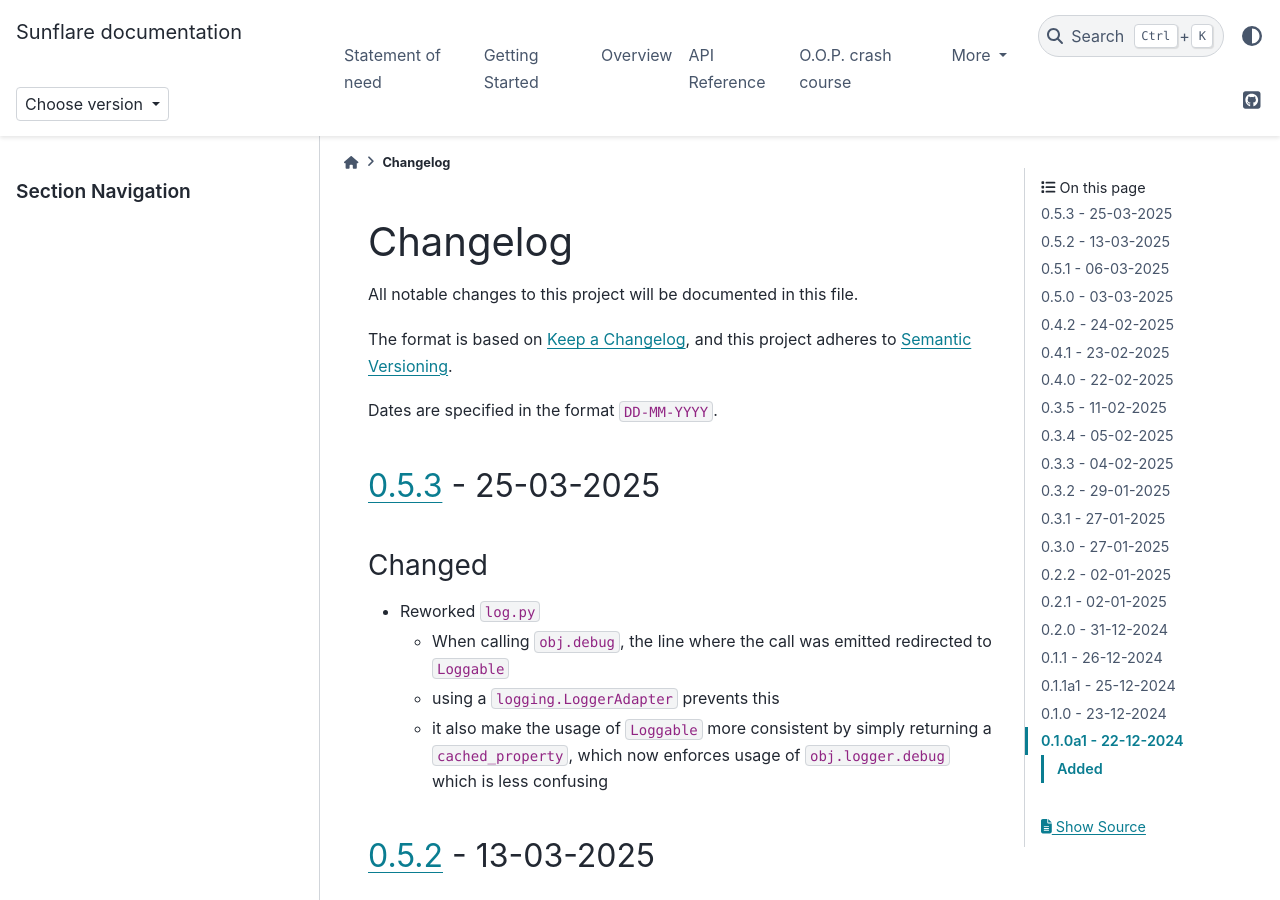
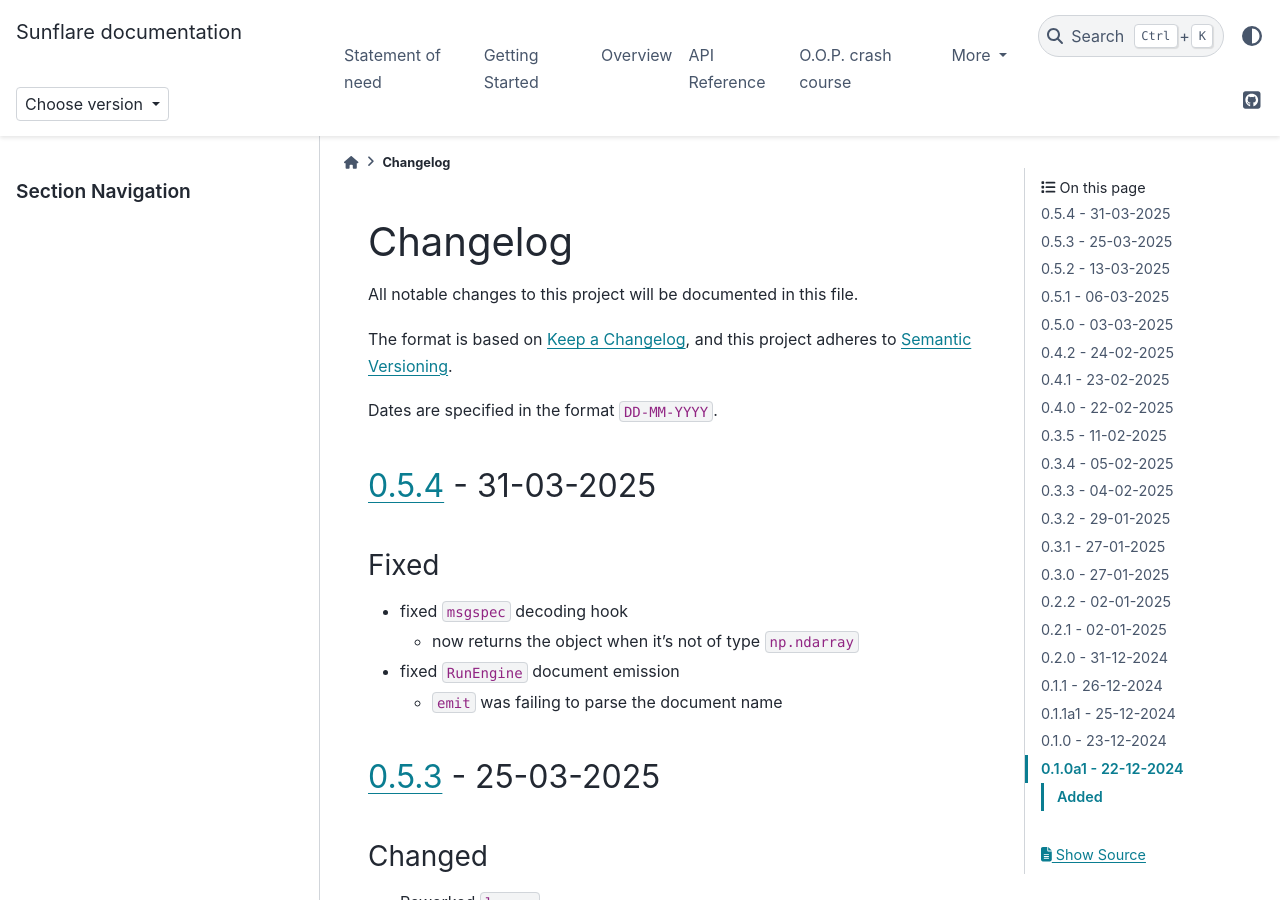
Before and after one commit to redsun-acquisition/sunflare, a Sphinx documentation site: the page built from docs/changelog.md, in a window 1280 px wide and 900 px high. Built offline with Sphinx 7.4.7 and the PyData theme 0.15.4, drawn with Linux system fonts in a browser that asks for light colours.

Commit message:
docs: update changelog and switcher
* prepare for 0.5.4

```diff
--- a/docs/changelog.md
+++ b/docs/changelog.md
@@ -6,6 +6,15 @@
 and this project adheres to [Semantic Versioning](https://semver.org/spec/v2.0.0.html).
 
 Dates are specified in the format `DD-MM-YYYY`.
+
+## [0.5.4] - 31-03-2025
+
+### Fixed
+
+- fixed `msgspec` decoding hook
+  - now returns the object when it's not of type `np.ndarray`
+- fixed `RunEngine` document emission
+  - `emit` was failing to parse the document name
 
 ## [0.5.3] - 25-03-2025
 
@@ -214,6 +223,7 @@
 - Alpha release;
 - Basic project infrastructure;
 
+[0.5.4]: https://github.com/redsun-acquisition/sunflare/compare/v0.5.3...v0.5.4
 [0.5.3]: https://github.com/redsun-acquisition/sunflare/compare/v0.5.2...v0.5.3
 [0.5.2]: https://github.com/redsun-acquisition/sunflare/compare/v0.5.1...v0.5.2
 [0.5.1]: https://github.com/redsun-acquisition/sunflare/compare/v0.5.0...v0.5.1
```
Also changed, not shown: docs/_static/switcher.json (+7 -3 lines).
